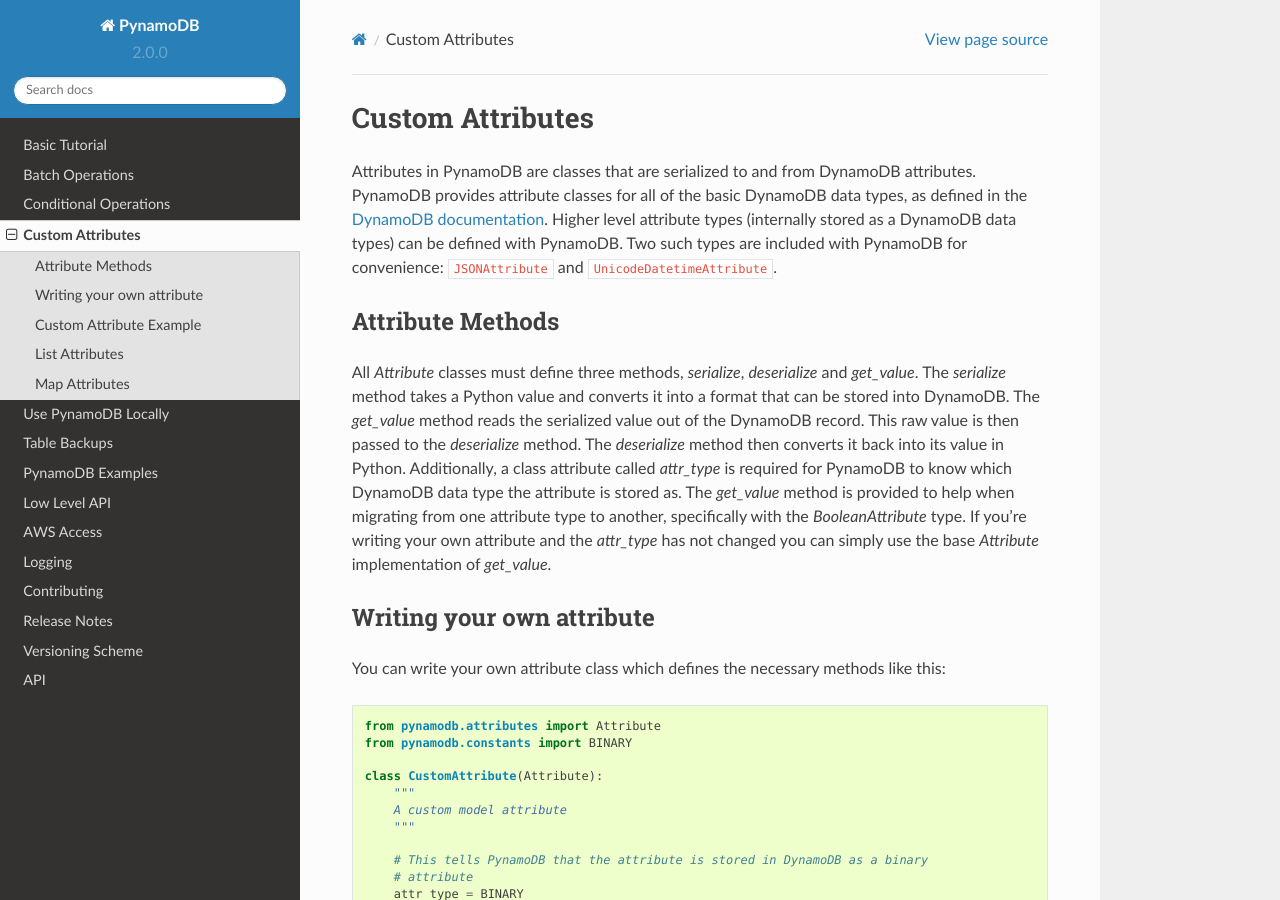
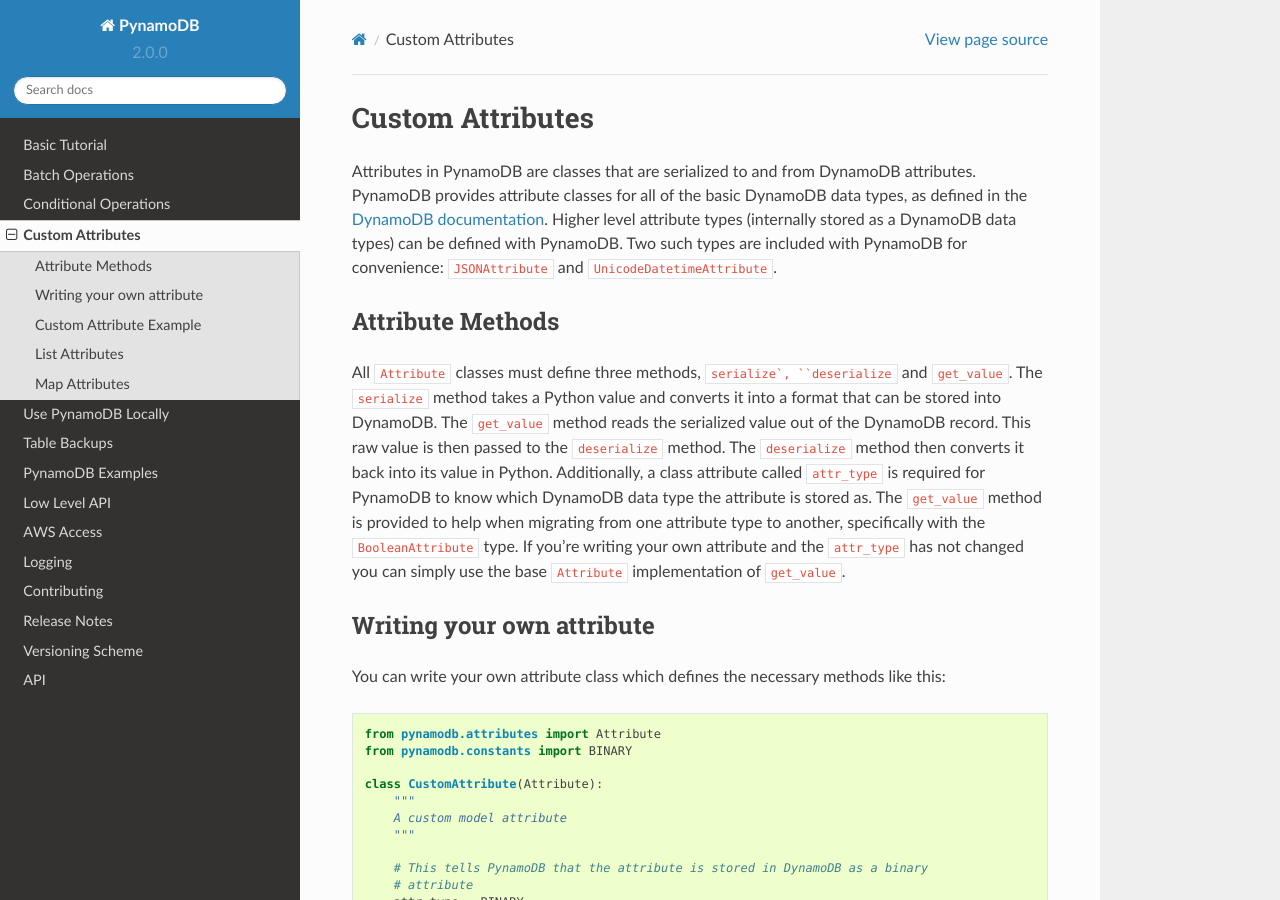
Before and after one commit to pynamodb/PynamoDB, a Sphinx documentation site: the page built from docs/attributes.rst, in a window 1280 px wide and 900 px high. Built offline with Sphinx 7.4.7 and the Read the Docs theme 2.0.0, drawn with Linux system fonts in a browser that asks for light colours; pages that are not in the unit, such as notebooks, are missing from menus.

```diff
--- a/docs/attributes.rst
+++ b/docs/attributes.rst
@@ -9,12 +9,12 @@ are included with PynamoDB for convenience: ``JSONAttribute`` and ``UnicodeDatet
 Attribute Methods
 -----------------
 
-All `Attribute` classes must define three methods, `serialize`, `deserialize` and `get_value`. The `serialize` method takes a Python
-value and converts it into a format that can be stored into DynamoDB. The `get_value` method reads the serialized value out of the DynamoDB record.
-This raw value is then passed to the `deserialize` method. The `deserialize` method then converts it back into its value in Python.
-Additionally, a class attribute called `attr_type` is required for PynamoDB to know which DynamoDB data type the attribute is stored as.
-The `get_value` method is provided to help when migrating from one attribute type to another, specifically with the `BooleanAttribute` type.
-If you're writing your own attribute and the `attr_type` has not changed you can simply use the base `Attribute` implementation of `get_value`.
+All ``Attribute`` classes must define three methods, ``serialize`, ``deserialize`` and ``get_value``. The ``serialize`` method takes a Python
+value and converts it into a format that can be stored into DynamoDB. The ``get_value`` method reads the serialized value out of the DynamoDB record.
+This raw value is then passed to the ``deserialize`` method. The ``deserialize`` method then converts it back into its value in Python.
+Additionally, a class attribute called ``attr_type`` is required for PynamoDB to know which DynamoDB data type the attribute is stored as.
+The ``get_value`` method is provided to help when migrating from one attribute type to another, specifically with the ``BooleanAttribute`` type.
+If you're writing your own attribute and the ``attr_type`` has not changed you can simply use the base ``Attribute`` implementation of ``get_value``.
 
 
 Writing your own attribute
@@ -47,8 +47,8 @@ Custom Attribute Example
 ------------------------
 
 The example below shows how to write a custom attribute that will pickle a customized class. The attribute itself is stored
-in DynamoDB as a binary attribute. The `pickle` module is used to serialize and deserialize the attribute. In this example,
-it is not necessary to define `attr_type` because the `PickleAttribute` class is inheriting from `BinaryAttribute` which has
+in DynamoDB as a binary attribute. The ``pickle`` module is used to serialize and deserialize the attribute. In this example,
+it is not necessary to define ``attr_type`` because the ``PickleAttribute`` class is inheriting from ``BinaryAttribute`` which has
 already defined it.
 
 .. code-block:: python
@@ -116,8 +116,8 @@ List Attributes
 ---------------
 
 DynamoDB list attributes are simply lists of other attributes. DynamoDB asserts no requirements about the types embedded within the list.
-DynamoDB is perfectly content with a list of `UnicodeAttribute` and `NumberAttributes` mixed together. Pynamo can provide type safety if it is required.
-When defining your model use the `of=` kwarg and pass in a class. Pynamo will check that all items in the list are of the type you require.
+DynamoDB is perfectly content with a list of ``UnicodeAttribute`` and ``NumberAttributes`` mixed together. Pynamo can provide type safety if it is required.
+When defining your model use the ``of=`` kwarg and pass in a class. Pynamo will check that all items in the list are of the type you require.
 
 .. code-block:: python
 
@@ -134,7 +134,7 @@ Map Attributes
 --------------
 
 DynamoDB map attributes are objects embedded inside of top level models. See the examples `here <https://github.com/jlafon/PynamoDB/tree/devel/examples/office_model.py>`_.
-When implementing your own MapAttribute you can simply extend `MapAttribute` and ignore writing serialization code.
+When implementing your own MapAttribute you can simply extend ``MapAttribute`` and ignore writing serialization code.
 These attributes can then be used inside of Model classes just like any other attribute.
 
 .. code-block:: python
```
